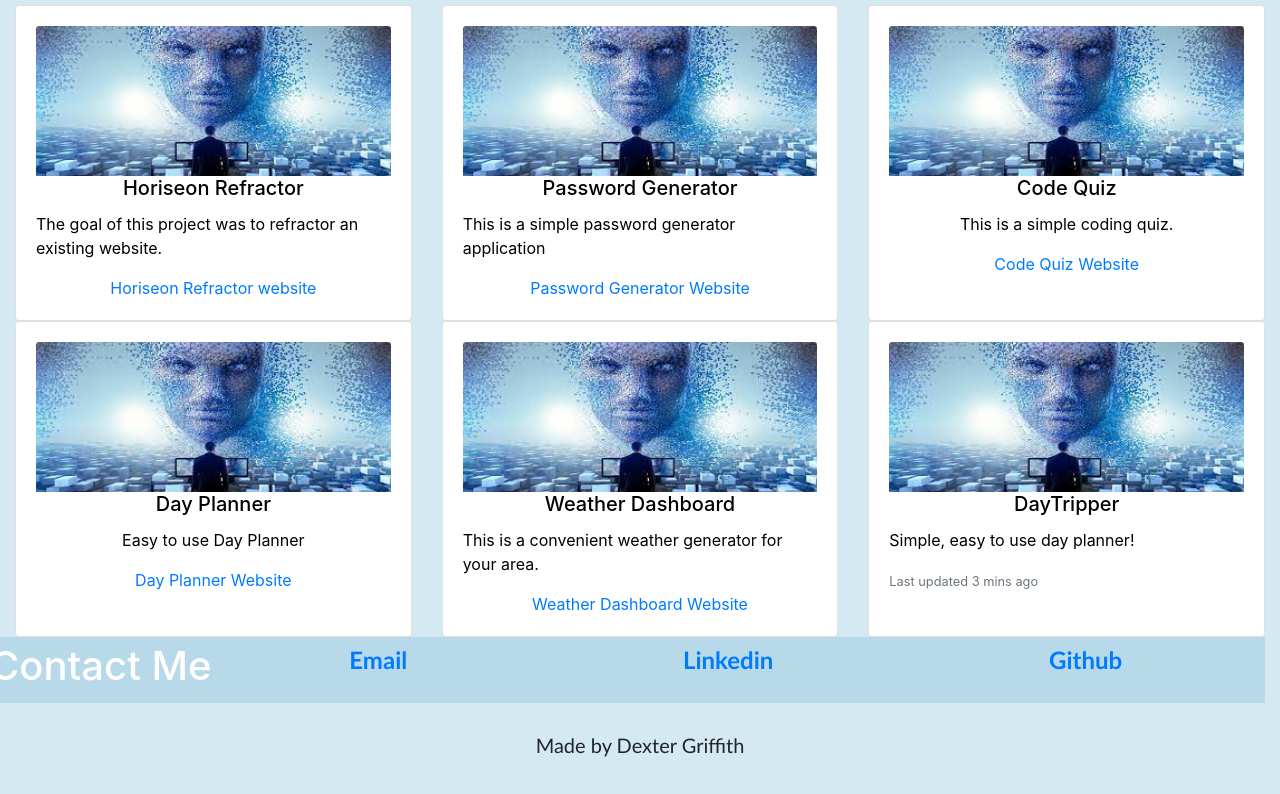
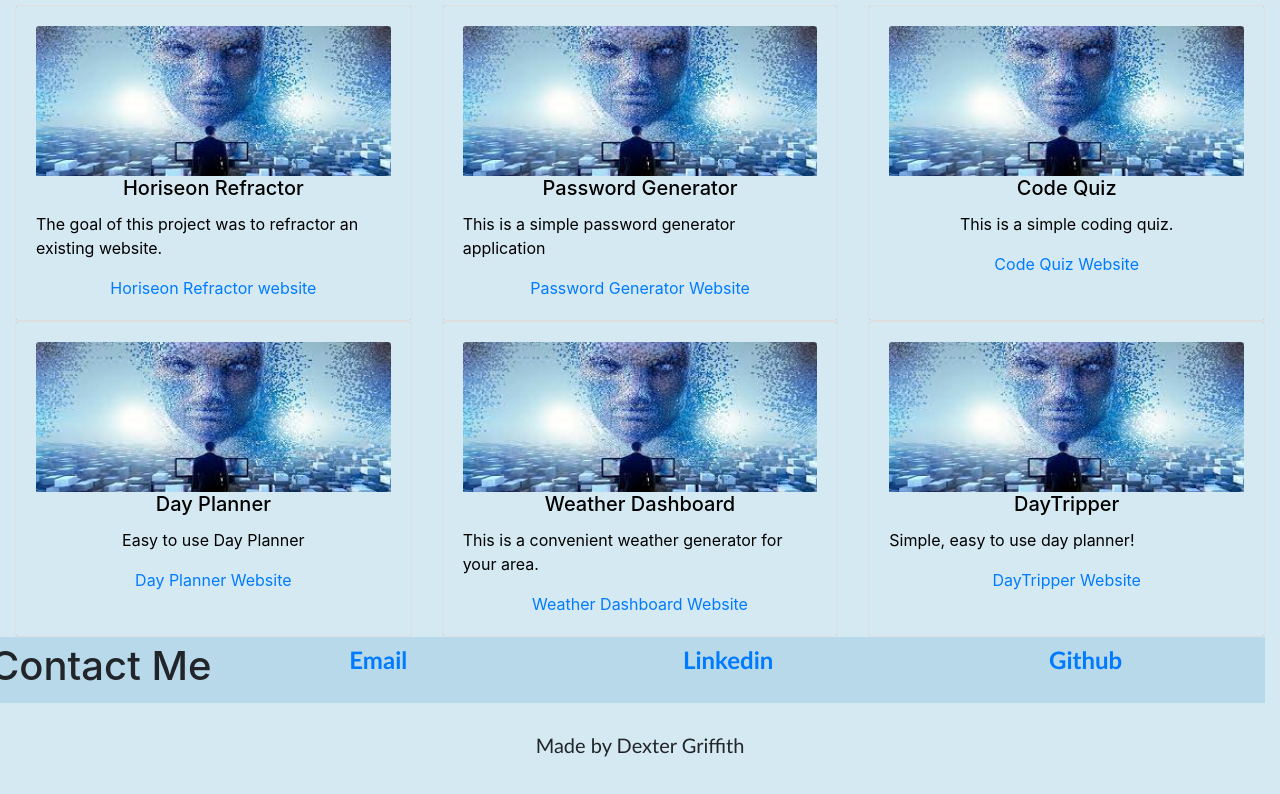
Before and after one commit to DexterLGriffith/Portfolio-2, a plain HTML site: page index.html in a window 1280 px wide. Shown: the part 514-1308 px from the top of the page. Drawn offline with nearby package versions, Linux system fonts and the light colour scheme.

Commit message:
changed a few things in the index and CSS files.. starting readme file.

```diff
--- a/assets/css/Homework2 CSS.css
+++ b/assets/css/Homework2 CSS.css
@@ -97,7 +97,6 @@ main img {
     box-sizing:inherit;
     padding: 5px;
     margin: 0;
-    color: white;
     background-color: #69afd147;
     max-width: 100%;
 }
--- a/index.html
+++ b/index.html
@@ -45,7 +45,7 @@
       <div class="cardColumnContainer">
         <div class="card-deck" style="width: 100%;">
           <div class="card">
-            <div class="card-body">
+            <div class="card-body" style=" background-color: #69afd147;">
               <img class="card-img-top" src="./assets/images/futuret2.jpg" alt="future tech">
               <h5 class="card-title" style="display:flex; justify-content: center;">Horiseon Refractor</h5>
               <p class="card-text" style="display:flex; justify-content: center;">The goal of this project was to refractor an existing website.</p>
@@ -53,7 +53,7 @@
             </div>
           </div>
           <div class="card">
-            <div class="card-body">
+            <div class="card-body" style=" background-color: #69afd147;">
               <img class="card-img-top" src="./assets/images/futuret2.jpg" alt="future tech">
               <h5 class="card-title" style="display:flex; justify-content: center;">Password Generator</h5>
               <p class="card-text" style="display:flex; justify-content: center;">This is a simple password generator application</p>
@@ -61,7 +61,7 @@
             </div>
           </div>
           <div class="card">
-            <div class="card-body">
+            <div class="card-body" style=" background-color: #69afd147;">
               <img class="card-img-top" src="./assets/images/futuret2.jpg" alt="future tech">
               <h5 class="card-title" style="display:flex; justify-content: center;">Code Quiz</h5>
               <p class="card-text" style="display:flex; justify-content: center;">This is a simple coding quiz.</p>
@@ -71,7 +71,7 @@
         </div>
         <div class="card-deck" style="width: 100%;">
           <div class="card">
-            <div class="card-body">
+            <div class="card-body" style=" background-color: #69afd147;">
               <img class="card-img-top" src="./assets/images/futuret2.jpg" alt="future tech">
               <h5 class="card-title" style="display:flex; justify-content: center;">Day Planner</h5>
               <p class="card-text" style="display:flex; justify-content: center;">Easy to use Day Planner</p>
@@ -79,7 +79,7 @@
             </div>
           </div>
           <div class="card">
-            <div class="card-body">
+            <div class="card-body" style=" background-color: #69afd147;">
               <img class="card-img-top" src="./assets/images/futuret2.jpg" alt="future tech">
               <h5 class="card-title" style="display:flex; justify-content: center;">Weather Dashboard</h5>
               <p class="card-text" style="display:flex; justify-content: center;">This is a convenient weather generator for your area.</p>
@@ -87,11 +87,11 @@
             </div>
           </div>
           <div class="card">
-            <div class="card-body">
+            <div class="card-body" style=" background-color: #69afd147;">
               <img class="card-img-top" src="./assets/images/futuret2.jpg" alt="future tech">
               <h5 class="card-title" style="display:flex; justify-content: center;">DayTripper</h5>
               <p class="card-text">Simple, easy to use day planner!</p>
-              <p class="card-text"><small class="text-muted">Last updated 3 mins ago</small></p>
+              <a href="https://dexterlgriffith.github.io/daytripper/" style="display:flex; justify-content: center;">DayTripper Website</a>
             </div>
           </div>
         </div>
```
Also changed, not shown: 1 other file.
